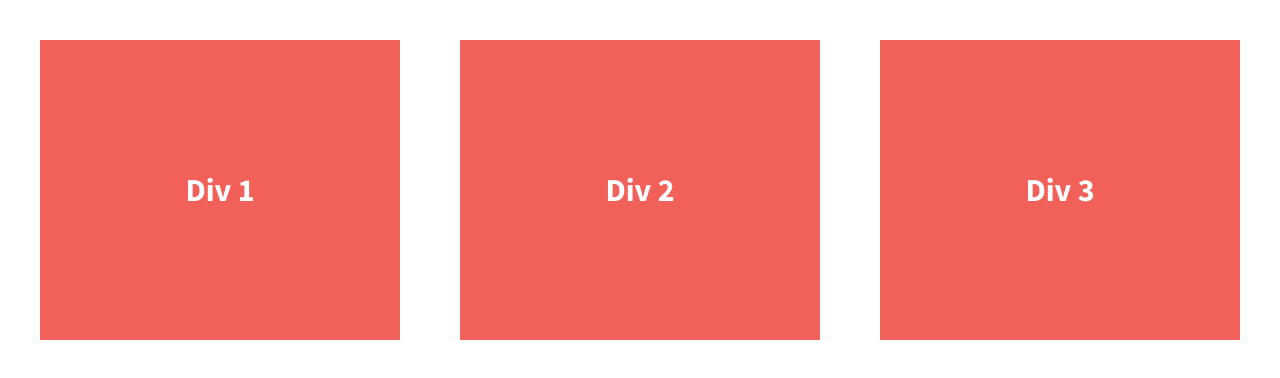
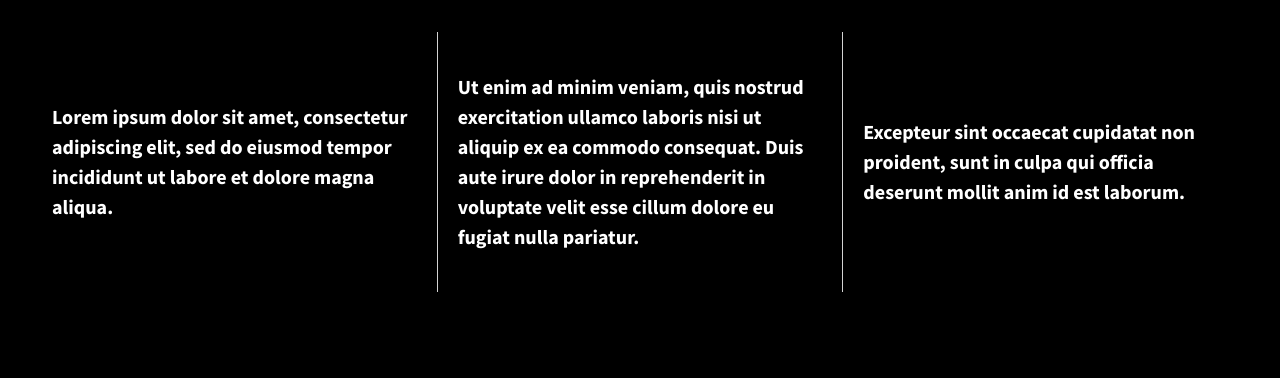
Before and after one commit to emelcee/flexbox-divs, a plain HTML site: page index.html in a window 1280 px wide. Drawn offline with nearby package versions, Linux system fonts and the light colour scheme.

Commit message:
Styled project

```diff
--- a/css/main.css
+++ b/css/main.css
@@ -97,14 +97,14 @@ textarea {
 
 
 html {
-  background-color: #fff;
+  background-color: #000;
   height: 100%;
 }
 
 body {
   font-family: 'Source Sans Pro', sans-serif;
   padding: 2em;
-  font-size: 1.25em;
+  font-size: 1em;
   height: 100%;
 }
 
@@ -119,14 +119,20 @@ body {
   /*give the divs a width of 30%, add display:flex, set justify-content and align-items to center*/
   color: #fff;
   line-height: 1.5em;
-  font-size: 1.6em;
-  background-color: #f16059;
-  height: 300px;
+  font-size: 1.25em;
+  background-color: #000;
   display: flex;
   width: 30%;
+  height: auto;
   justify-content: center;
   align-items: center;
+  padding: 20px;
 }
+
+.div-1, .div-2 {
+  border-right: lightgrey solid 1px;
+}
+
 
 
 
--- a/index.html
+++ b/index.html
@@ -23,13 +23,13 @@
 
         <section class="wrapper">
             <div class="div-1">
-                Div 1
+                <p>Lorem ipsum dolor sit amet, consectetur adipiscing elit, sed do eiusmod tempor incididunt ut labore et dolore magna aliqua. </p>
             </div>
             <div class="div-2">
-                Div 2
+                <p>Ut enim ad minim veniam, quis nostrud exercitation ullamco laboris nisi ut aliquip ex ea commodo consequat. Duis aute irure dolor in reprehenderit in voluptate velit esse cillum dolore eu fugiat nulla pariatur. </p>
             </div>
             <div class="div-3">
-                Div 3
+                <p>Excepteur sint occaecat cupidatat non proident, sunt in culpa qui officia deserunt mollit anim id est laborum.</p>
             </div>
         </section>
 
```
